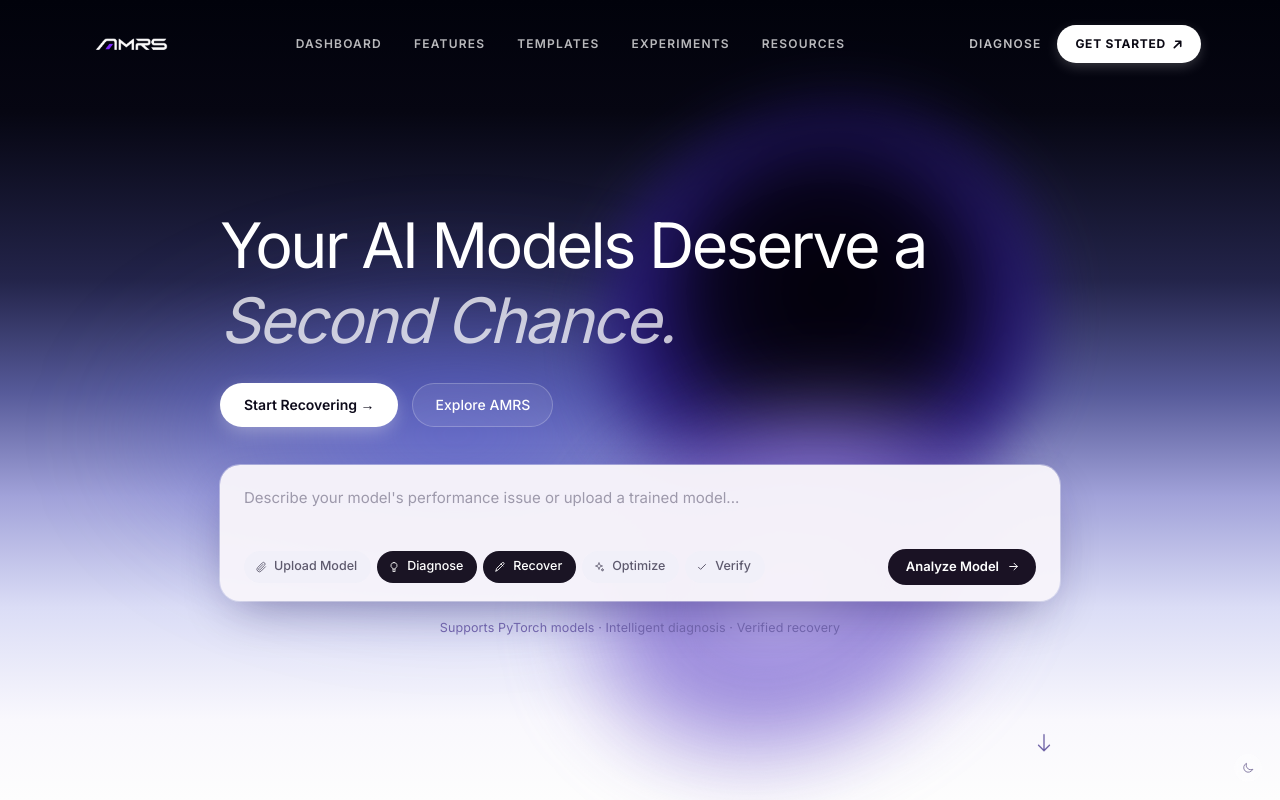
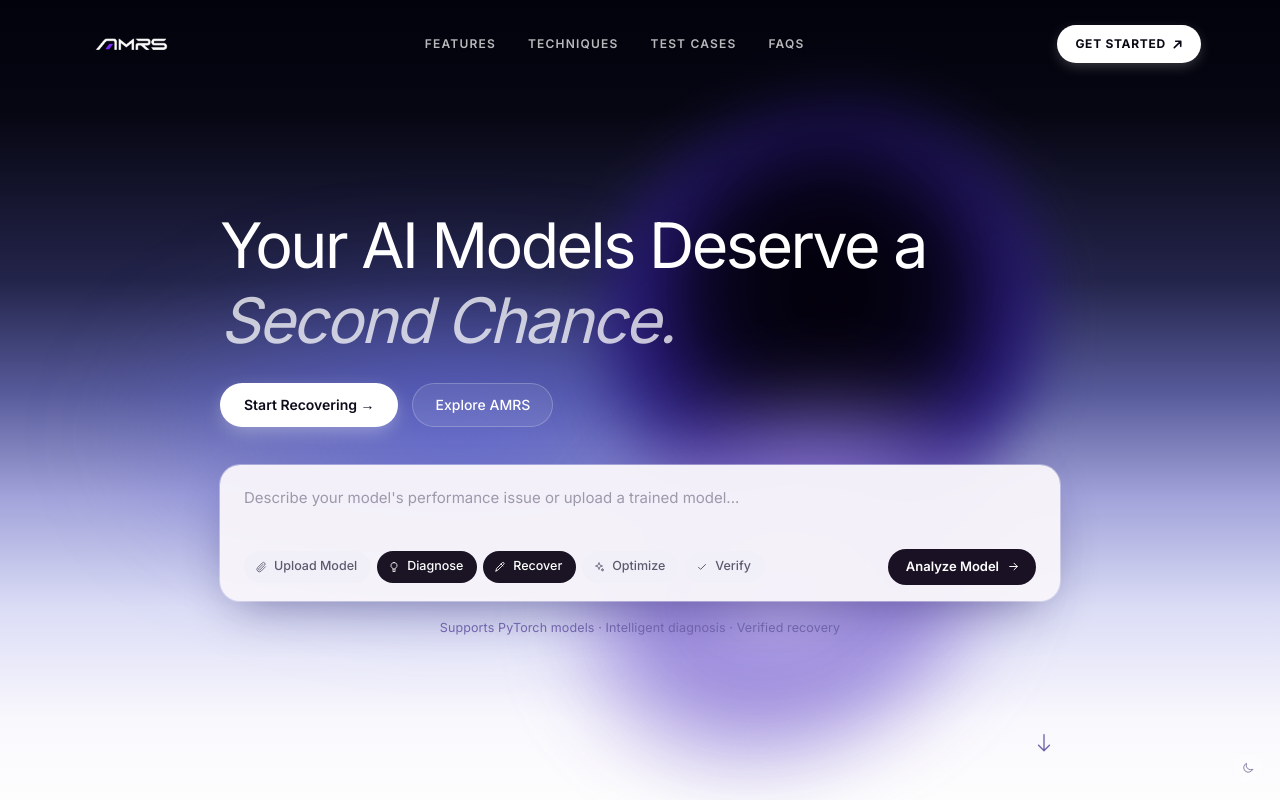
Before and after one commit to Manthan-Railkar/AMRS, a Next.js app in the folder apps/web/: page / in a window 1280 px wide. Shown: the top 800 px of the page. Built offline with nearby package versions, Linux system fonts and the light colour scheme.

Commit message:
refactor(nav): remove diagnose action link from navbar

```diff
--- a/apps/web/components/sections/Nav.tsx
+++ b/apps/web/components/sections/Nav.tsx
@@ -11,7 +11,6 @@ const menuItems = [
   { label: 'Benchmarks', ariaLabel: 'Performance metrics and evaluation', link: '#performance' },
   { label: 'Experiments', ariaLabel: 'Reproducible failure recovery experiments', link: '#experiments' },
   { label: 'FAQ', ariaLabel: 'Everything you need to know about AMRS', link: '#faq' },
-  { label: 'Diagnose', ariaLabel: 'Interactive model failure diagnosis', link: '#prompt-form' },
   { label: 'Get Started', ariaLabel: 'Sign up or log in to AMRS', link: '/get-started' },
 ];
 
@@ -62,9 +61,8 @@ export function Nav() {
   return (
     <>
       <div
-        className={`nav-wrapper fixed top-0 left-0 right-0 z-50 transition-all duration-300 pointer-events-none ${
-          scrolled ? 'is-scrolled pt-2.5 sm:pt-3' : 'pt-4 sm:pt-5'
-        }`}
+        className={`nav-wrapper fixed top-0 left-0 right-0 z-50 transition-all duration-300 pointer-events-none ${scrolled ? 'is-scrolled pt-2.5 sm:pt-3' : 'pt-4 sm:pt-5'
+          }`}
         style={{
           position: 'fixed',
           top: 0,
@@ -78,11 +76,10 @@ export function Nav() {
         }}
       >
         <header
-          className={`nav mx-auto flex items-center justify-between rounded-full border text-white transition-all duration-300 pointer-events-auto ${
-            scrolled
-              ? 'bg-[#0a0814]/85 border-white/15 shadow-[0_16px_40px_-10px_rgba(0,0,0,0.7)] backdrop-blur-xl'
-              : 'bg-transparent border-transparent shadow-none backdrop-blur-none'
-          }`}
+          className={`nav mx-auto flex items-center justify-between rounded-full border text-white transition-all duration-300 pointer-events-auto ${scrolled
+            ? 'bg-[#0a0814]/85 border-white/15 shadow-[0_16px_40px_-10px_rgba(0,0,0,0.7)] backdrop-blur-xl'
+            : 'bg-transparent border-transparent shadow-none backdrop-blur-none'
+            }`}
           id="top"
           style={{
             pointerEvents: 'auto',
@@ -144,13 +141,6 @@ export function Nav() {
             }}
           >
             <a
-              href="/dashboard"
-              className="text-white/70 hover:text-white transition-colors duration-200"
-              style={{ color: 'rgba(255, 255, 255, 0.72)', textDecoration: 'none', transition: 'color 0.2s' }}
-            >
-              Dashboard
-            </a>
-            <a
               href="#features"
               className="text-white/70 hover:text-white transition-colors duration-200"
               style={{ color: 'rgba(255, 255, 255, 0.72)', textDecoration: 'none', transition: 'color 0.2s' }}
@@ -162,25 +152,25 @@ export function Nav() {
               className="text-white/70 hover:text-white transition-colors duration-200"
               style={{ color: 'rgba(255, 255, 255, 0.72)', textDecoration: 'none', transition: 'color 0.2s' }}
             >
-              Templates
+              Techniques
             </a>
             <a
               href="#experiments"
               className="text-white/70 hover:text-white transition-colors duration-200"
               style={{ color: 'rgba(255, 255, 255, 0.72)', textDecoration: 'none', transition: 'color 0.2s' }}
             >
-              Experiments
+              Test Cases
             </a>
             <a
               href="#resources"
               className="text-white/70 hover:text-white transition-colors duration-200"
               style={{ color: 'rgba(255, 255, 255, 0.72)', textDecoration: 'none', transition: 'color 0.2s' }}
             >
-              Resources
+              FAQs
             </a>
           </nav>
 
-          {/* Right: Contact & Action Button */}
+          {/* Right: Action Button */}
           <div
             className="nav__right flex items-center gap-3 sm:gap-4 shrink-0"
             style={{
@@ -190,20 +180,6 @@ export function Nav() {
               flexShrink: 0,
             }}
           >
-            <a
-              href="#prompt"
-              className="nav__action-link hidden sm:inline-block text-[12px] font-semibold uppercase tracking-[0.1em] text-white/75 hover:text-white transition-colors duration-200"
-              style={{
-                fontSize: '12px',
-                fontWeight: 600,
-                letterSpacing: '0.1em',
-                textTransform: 'uppercase',
-                color: 'rgba(255, 255, 255, 0.75)',
-                textDecoration: 'none',
-              }}
-            >
-              Diagnose
-            </a>
             <a
               href="/get-started"
               className="nav__cta-btn inline-flex items-center gap-1.5 bg-white text-[#0b0914] hover:bg-neutral-100 hover:scale-[1.03] active:scale-[0.98] font-bold text-[12px] uppercase tracking-wider px-4 sm:px-5 py-2 rounded-full transition-all duration-200 shadow-[0_2px_12px_rgba(255,255,255,0.2)]"
```
